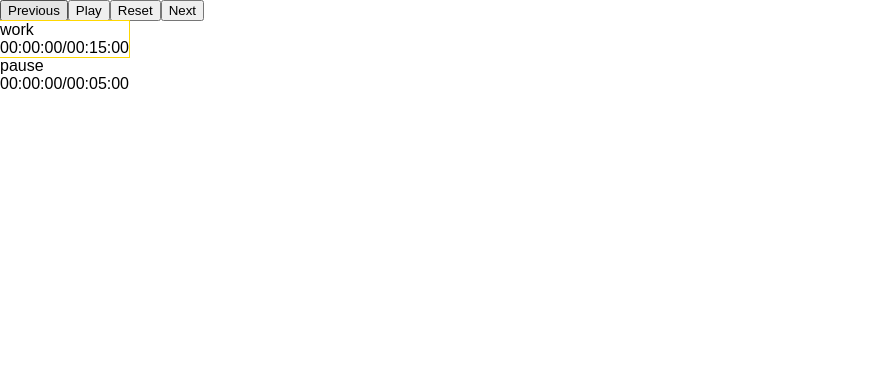
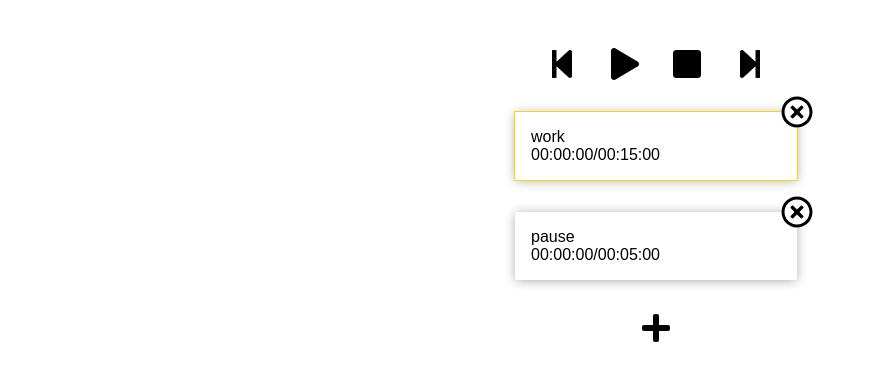
Before and after one commit to TanaseHagi/timer-loop, a React (Create React App) app: page / in a window 1280 px wide. Shown: the top 380 px of the page, without its empty margins (0-876 px from the left). Built offline with nearby package versions, Linux system fonts and the light colour scheme; the HTML template or start-up script is replaced by a standard one.

Commit message:
added add/remove functionality

```diff
--- a/src/App.tsx
+++ b/src/App.tsx
@@ -4,6 +4,7 @@ import { Timer, getHumanFormatedTime } from "./Timer"
 import { Audio } from "./Audio";
 import { Title } from "./Title";
 import { Logger } from "./Logger";
+import { Button, ButtonTypeEnum } from "./Button";
 
 import bell from "./assets/sounds/bell.mp3";
 import bellx2 from "./assets/sounds/bellx2.mp3";
@@ -14,16 +15,16 @@ interface IAppProps { }
 
 export default class App extends React.PureComponent<IAppProps, IAppState> {
 
-  static getResetTimersState = (state: IAppState, props?: IAppProps) => (state.timers.map(t => ({ ...t, current: 0 })));
+  static getResetTimers = (state: IAppState, props?: IAppProps): ITimer[] => (state.timers.map(t => ({ ...t, current: 0 })));
 
-  static getNextTimer = (state: IAppState, props?: IAppProps) => {
+  static getNextTimerIndex = (state: IAppState, props?: IAppProps) => {
     if (state.currentTimerIndex >= state.timers.length - 1 || state.currentTimerIndex < 0) {
       return 0;
     }
     return state.currentTimerIndex + 1;
   }
 
-  static getPreviousTimer = (state: IAppState, props?: IAppProps) => {
+  static getPreviousTimerIndex = (state: IAppState, props?: IAppProps) => {
     if (state.currentTimerIndex <= 0) {
       return state.timers.length - 1;
     }
@@ -31,14 +32,14 @@ export default class App extends React.PureComponent<IAppProps, IAppState> {
   }
 
   static goToNextTimer = (state: IAppState, props?: IAppProps) => ({
-    currentTimerIndex: App.getNextTimer(state, props),
-    timers: App.getResetTimersState(state, props),
+    currentTimerIndex: App.getNextTimerIndex(state, props),
+    timers: App.getResetTimers(state, props),
     playing: true,
   })
 
   static goToPreviousTimer = (state: IAppState, props?: IAppProps) => ({
-    currentTimerIndex: App.getPreviousTimer(state, props),
-    timers: App.getResetTimersState(state, props),
+    currentTimerIndex: App.getPreviousTimerIndex(state, props),
+    timers: App.getResetTimers(state, props),
     playing: true,
   })
 
@@ -50,19 +51,35 @@ export default class App extends React.PureComponent<IAppProps, IAppState> {
           return ({ ...t, current: Math.min(timer.current + 1000, timer.duration) })
         }
         return t;
-      })
-    })
+      }),
+    });
   }
 
   static getResetTimerState = (state: IAppState, props?: IAppProps) => ({
     currentTimerIndex: 0,
     playing: false,
-    timers: App.getResetTimersState(state, props),
+    timers: App.getResetTimers(state, props),
   })
 
   static togglePlayState = (state: IAppState, props?: IAppProps) => ({
     playing: !state.playing,
   });
+
+  static addNewTimer = (state: IAppState, props?: IAppProps) => ({
+    timers: [
+      ...state.timers,
+      {
+        name: "new",
+        duration: 15 * 60 * 1000, // 15 min
+        current: 0,
+        audioURL: bell,
+      }
+    ],
+  })
+
+  static removeTimer = (index: number) => (state: IAppState, props?: IAppProps) => ({
+    timers: state.timers.filter((t, i) => i !== index),
+  })
 
   static getInitialState = (): IAppState => ({
     currentTimerIndex: 0,
@@ -106,40 +123,53 @@ export default class App extends React.PureComponent<IAppProps, IAppState> {
     this.setState(App.incrementCurrentTimer);
   }
 
-  private togglePlay = () => {
-    this.setState(App.togglePlayState);
+  private togglePlay = () => this.setState(App.togglePlayState);
+
+  private reset = () => this.setState(App.getResetTimerState);
+
+  private next = () => this.setState(App.goToNextTimer);
+
+  private previous = () => this.setState(App.goToPreviousTimer);
+
+  private add = () => this.setState(App.addNewTimer);
+
+  private remove = (index: number) => () => {
+    if (this.state.timers.length === 1) {
+      return;
+    }
+    if (index === this.state.currentTimerIndex) {
+      this.setState(App.getResetTimerState);
+    }
+    this.setState(App.removeTimer(index));
   }
 
-  private reset = () => {
-    this.setState(App.getResetTimerState);
-  }
-
-  private next = () => {
-    this.setState(App.goToNextTimer);
-  }
-
-  private previous = () => {
-    this.setState(App.goToPreviousTimer);
-  }
+  private buttonStyle: React.CSSProperties = {
+    flex: 1,
+  };
 
   public render() {
     const currentTimer = this.state.timers[this.state.currentTimerIndex];
     return (
-      <>
-        <Audio src={currentTimer.audioURL} ref={this.audio} />
-        <button onClick={this.previous}>Previous</button>
-        <button onClick={this.togglePlay}>{this.state.playing ? "Pause" : "Play"}</button>
-        <button onClick={this.reset}>Reset</button>
-        <button onClick={this.next}>Next</button>
+      <div style={{ margin: "auto", width: "250px", marginTop: "2em" }}>
+        <div style={{ display: "flex", padding: "1em", width: "100%", }}>
+          <Audio src={currentTimer.audioURL} ref={this.audio} />
+          <Button type={ButtonTypeEnum.PREVIOUS} onClick={this.previous} style={this.buttonStyle} />
+          <Button type={ButtonTypeEnum.PLAY} onClick={this.togglePlay} active={this.state.playing} style={this.buttonStyle} />
+          <Button type={ButtonTypeEnum.STOP} onClick={this.reset} style={this.buttonStyle} />
+          <Button type={ButtonTypeEnum.NEXT} onClick={this.next} style={this.buttonStyle} />
+        </div>
         {this.state.timers.map((timer, i) =>
           <React.Fragment key={i}>
             <div />
-            <Timer item={timer} active={i === this.state.currentTimerIndex} />
+            <Timer item={timer} active={i === this.state.currentTimerIndex} onRemove={this.remove(i)} />
           </React.Fragment>
         )}
         <Logger timerState={this.state} />
         <Title on={this.state.playing} string={`${getHumanFormatedTime(currentTimer.duration - currentTimer.current)} (${currentTimer.name})`} />
-      </>
+        <div style={{ display: "flex", padding: "1em", width: "100%", }}>
+          <Button type={ButtonTypeEnum.ADD} onClick={this.add} style={this.buttonStyle} />
+        </div>
+      </div>
     );
   }
 }
--- a/src/Timer.tsx
+++ b/src/Timer.tsx
@@ -1,9 +1,11 @@
 import * as React from "react";
 import { ITimer } from "./@types";
+import { Button, ButtonTypeEnum } from "./Button";
 
 interface ITimerProps {
   item: ITimer;
   active?: boolean;
+  onRemove?(): void;
 }
 
 export const getHumanFormatedTime = (milliseconds: number) => {
@@ -21,12 +23,29 @@ const getMilliseconds = (time: string) => {
   return (parseInt(t[0]) * 1000 + parseInt(t[1]) * 60 * 1000 + parseInt(t[2]) * 60 * 60 * 1000);
 }
 
+const style: React.CSSProperties = {
+  display: "inline-block",
+  padding: "1em",
+  width: "100%",
+  margin: "1em 0",
+  boxShadow: "0px 1px 11px -1px #00000061",
+  position: "relative",
+}
+
+const buttonStyle: React.CSSProperties = {
+  position: "absolute",
+  right: "-1em",
+  top: "-1em",
+  backgroundColor: "white",
+}
+
 export const Timer: React.StatelessComponent<ITimerProps> = props => (
-  <div style={{ outline: props.active ? "1px solid gold" : "", display: "inline-block" }}>
+  <div style={{ outline: props.active ? "1px solid gold" : "", ...style }}>
     <div>{props.item.name}</div>
     <div>
       {getHumanFormatedTime(props.item.current)}/{getHumanFormatedTime(props.item.duration)}
     </div>
+    <Button type={ButtonTypeEnum.REMOVE} onClick={props.onRemove} style={buttonStyle} />
   </div>
 );
 
```
Also changed, not shown: 1 other file (tests, documents, lock files or other folders).
